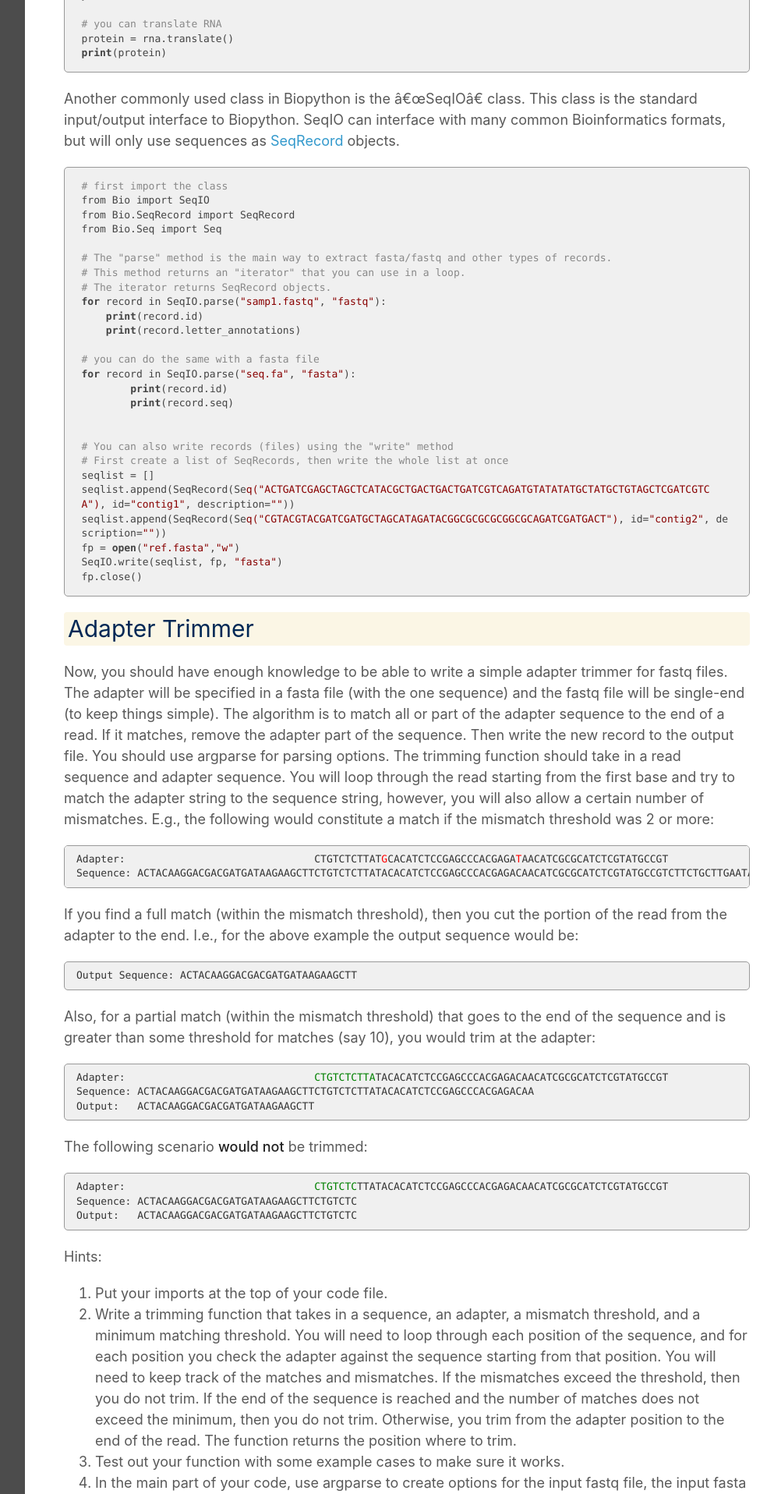
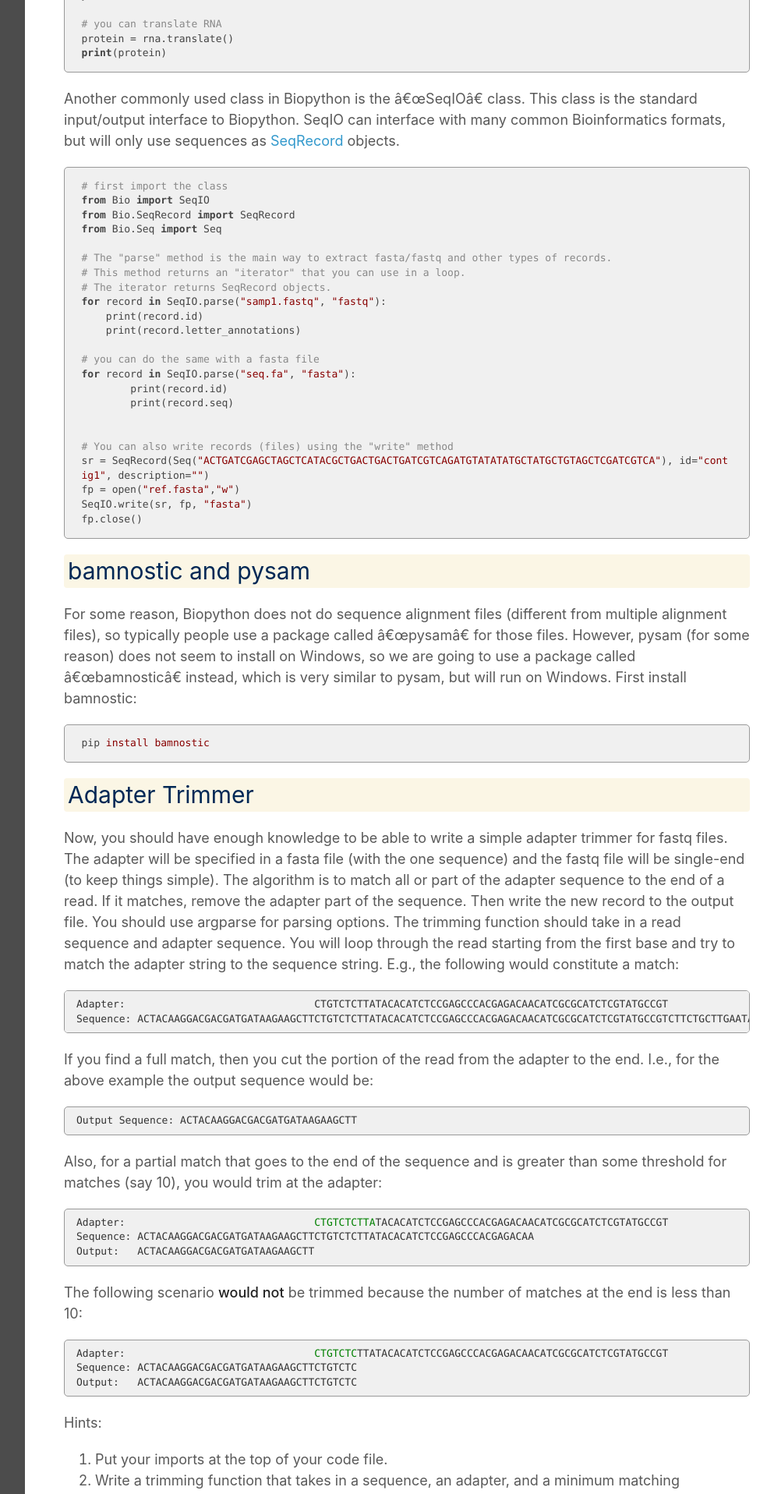
Before and after one commit to ucdavis-bioinformatics-training/2022-Feb-Introduction-To-Python-For-Bioinformatics, a Jekyll site: the page built from python/python5.md, in a window 1280 px wide. Shown: the part 910-2826 px from the top of the page at 78% size, without its empty margins (268-1261 px from the left). Built offline with Jekyll 4.4.1, drawn with Linux system fonts in a browser that asks for light colours; our own code applies the rules of GitHub Pages for plain Markdown files; some of the changed text lies outside the part shown.

Commit message:
adding docs

````diff
--- a/python/python2.md
+++ b/python/python2.md
@@ -272,4 +277,7 @@
 
 # you can also check if a key exists in a dictionary
 print("BRCA2" in gene_exp_dict)
+
+# to make a copy of a dictionary, you need to use the "copy" method
+gene_exp_dict_copy = gene_exp_dict.copy()
 ```
--- a/python/python5.md
+++ b/python/python5.md
@@ -51,32 +51,38 @@
 
 
 # You can also write records (files) using the "write" method
-# First create a list of SeqRecords, then write the whole list at once
-seqlist = []
-seqlist.append(SeqRecord(Seq("ACTGATCGAGCTAGCTCATACGCTGACTGACTGATCGTCAGATGTATATATGCTATGCTGTAGCTCGATCGTCA"), id="contig1", description=""))
-seqlist.append(SeqRecord(Seq("CGTACGTACGATCGATGCTAGCATAGATACGGCGCGCGCGGCGCAGATCGATGACT"), id="contig2", description=""))
+sr = SeqRecord(Seq("ACTGATCGAGCTAGCTCATACGCTGACTGACTGATCGTCAGATGTATATATGCTATGCTGTAGCTCGATCGTCA"), id="contig1", description="")
 fp = open("ref.fasta","w")
-SeqIO.write(seqlist, fp, "fasta")
+SeqIO.write(sr, fp, "fasta")
 fp.close()
 ```
 
 
+## bamnostic and pysam
+
+For some reason, Biopython does not do sequence alignment files (different from multiple alignment files), so typically people use a package called "pysam" for those files. However, pysam (for some reason) does not seem to install on Windows, so we are going to use a package called "bamnostic" instead, which is very similar to pysam, but will run on Windows. First install bamnostic:
+
+	pip install bamnostic
+
+
+
+
 ## Adapter Trimmer
 
-Now, you should have enough knowledge to be able to write a simple adapter trimmer for fastq files. The adapter will be specified in a fasta file (with the one sequence) and the fastq file will be single-end (to keep things simple). The algorithm is to match all or part of the adapter sequence to the end of a read. If it matches, remove the adapter part of the sequence. Then write the new record to the output file. You should use argparse for parsing options. The trimming function should take in a read sequence and adapter sequence. You will loop through the read starting from the first base and try to match the adapter string to the sequence string, however, you will also allow a certain number of mismatches. E.g., the following would constitute a match if the mismatch threshold was 2 or more:
+Now, you should have enough knowledge to be able to write a simple adapter trimmer for fastq files. The adapter will be specified in a fasta file (with the one sequence) and the fastq file will be single-end (to keep things simple). The algorithm is to match all or part of the adapter sequence to the end of a read. If it matches, remove the adapter part of the sequence. Then write the new record to the output file. You should use argparse for parsing options. The trimming function should take in a read sequence and adapter sequence. You will loop through the read starting from the first base and try to match the adapter string to the sequence string. E.g., the following would constitute a match:
 
 <pre>
-Adapter:                               CTGTCTCTTAT<span style="color: red">G</span>CACATCTCCGAGCCCACGAGA<span style="color: red">T</span>AACATCGCGCATCTCGTATGCCGT
+Adapter:                               CTGTCTCTTATACACATCTCCGAGCCCACGAGACAACATCGCGCATCTCGTATGCCGT
 Sequence: ACTACAAGGACGACGATGATAAGAAGCTTCTGTCTCTTATACACATCTCCGAGCCCACGAGACAACATCGCGCATCTCGTATGCCGTCTTCTGCTTGAATAAATCGGAA
 </pre>
 
-If you find a full match (within the mismatch threshold), then you cut the portion of the read from the adapter to the end. I.e., for the above example the output sequence would be:
+If you find a full match, then you cut the portion of the read from the adapter to the end. I.e., for the above example the output sequence would be:
 
 <pre>
 Output Sequence: ACTACAAGGACGACGATGATAAGAAGCTT
 </pre>
 
-Also, for a partial match (within the mismatch threshold) that goes to the end of the sequence and is greater than some threshold for matches (say 10), you would trim at the adapter:
+Also, for a partial match that goes to the end of the sequence and is greater than some threshold for matches (say 10), you would trim at the adapter:
 
 <pre>
 Adapter:                               <span style="color: green">CTGTCTCTTA</span>TACACATCTCCGAGCCCACGAGACAACATCGCGCATCTCGTATGCCGT
@@ -84,7 +90,7 @@
 Output:   ACTACAAGGACGACGATGATAAGAAGCTT
 </pre>
 
-The following scenario **would not** be trimmed:
+The following scenario **would not** be trimmed because the number of matches at the end is less than 10:
 
 <pre>
 Adapter:                               <span style="color: green">CTGTCTC</span>TTATACACATCTCCGAGCCCACGAGACAACATCGCGCATCTCGTATGCCGT
@@ -94,17 +100,14 @@
 
 Hints:
 1. Put your imports at the top of your code file.
-1. Write a trimming function that takes in a sequence, an adapter, a mismatch threshold, and a minimum matching threshold. You will need to loop through each position of the sequence, and for each position you check the adapter against the sequence starting from that position. You will need to keep track of the matches and mismatches. If the mismatches exceed the threshold, then you do not trim. If the end of the sequence is reached and the number of matches does not exceed the minimum, then you do not trim. Otherwise, you trim from the adapter position to the end of the read. The function returns the position where to trim.
+1. Write a trimming function that takes in a sequence, an adapter, and a minimum matching threshold. First check if the full adapter sequence occurs in the string, and if it does, return the position of the first base of the adapter. Then, starting with the full adapter sequence and removing one base at a time from the end, loop through the adapter and see if it matches to the end of the sequence. Look at the string methods to find one that will be useful for this. If any of the subsequences match to the end, return the position of the adapter. Only check until you have reached the minimum matching threshold. If no matches are found, return the length of the sequence.
 2. Test out your function with some example cases to make sure it works.
-2. In the main part of your code, use argparse to create options for the input fastq file, the input fasta adapter file, the output file name, the mismatch threshold, the minimum matching threshold, and the minimum length threshold after trimming.
+2. In the main part of your code, use argparse to create options for the input fastq file, the input fasta adapter file, the output file name, the minimum matching threshold, and the minimum length threshold after trimming.
 3. Open the adapter file and, using Biopython, read the adapter sequence into an object.
 4. Open the input file and output file.
-5. Using Biopython, read the fastq file in one record at at time. Use your function to get the trimming position. Trim both the sequence and the qualities using that position.
+5. Using Biopython, read the fastq file in one record at at time. Use your function to get the trimming position. Trim both the sequence and the qualities using that position. You will need to use the "copy" method for dictionaries to make a copy of the "letter_annotations" (qualities) dictionary to change.
 6. Create a new SeqRecord and write it to the output file if the trimmed sequence length is greater than or equal to the minimum length threshold.
 7. Do this for all the records.
 8. Close your files.
 
-
-## bamnostic and pysam
-
-For some reason, Biopython does not do sequence alignment files (different from multiple alignment files), so typically people use a package called "pysam" for those files. However, pysam (for some reason) does not seem to install on Windows, so we are going to use a package called "bamnostic" instead, which is very similar to pysam, but will run on Windows.
+To test the final product, you will need to [download the adap.fa](data/adap.fa) file to use with your samp1.fastq file.
````
Also changed, not shown: other parts of python/python2.md (+5 -0 lines), 3 other files.
